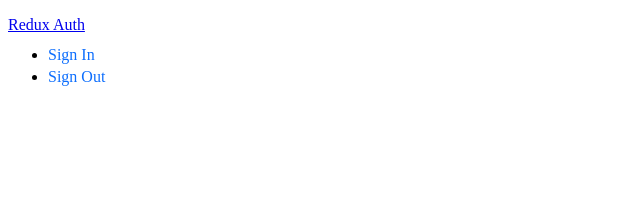
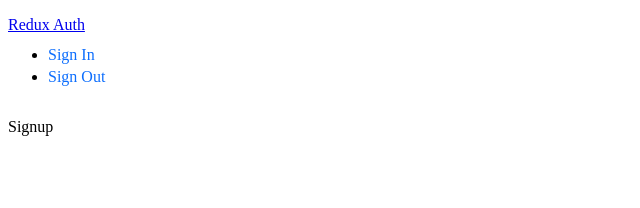
Before and after one commit to stevengf14/react-redux-testing-v14-training, a React (Create React App) app in the folder client/: page /signup in a window 1280 px wide. Shown: the top 208 px of the page, without its empty margins (0-640 px from the left). Built offline with nearby package versions, Linux system fonts and the light colour scheme.

Commit message:
Signup component

```diff
--- /dev/null
+++ b/client/src/components/auth/Signup.js
@@ -0,0 +1,8 @@
+import React from "react";
+import { reduxForm } from "redux-form";
+import * as actions from "../../actions";
+
+function Signup() {
+  return <div>Signup</div>;
+}
+export default Signup;
--- a/client/src/index.js
+++ b/client/src/index.js
@@ -8,6 +8,7 @@
 import App from "./components/App";
 import Signin from "./components/auth/Signin";
 import Signout from "./components/auth/Signout";
+import Signup from "./components/auth/Signup";
 import reducers from "./reducers";
 
 const createStoreWithMiddleware = applyMiddleware(reduxThunk)(createStore);
@@ -21,6 +22,7 @@
           <Route path="/" exact element={<App />} />
           <Route path="/signin" exact element={<Signin />} />
           <Route path="/signout" exact element={<Signout />} />
+          <Route path="/signup" exact element={<Signup />} />
         </Routes>
       </App>
     </BrowserRouter>
```
